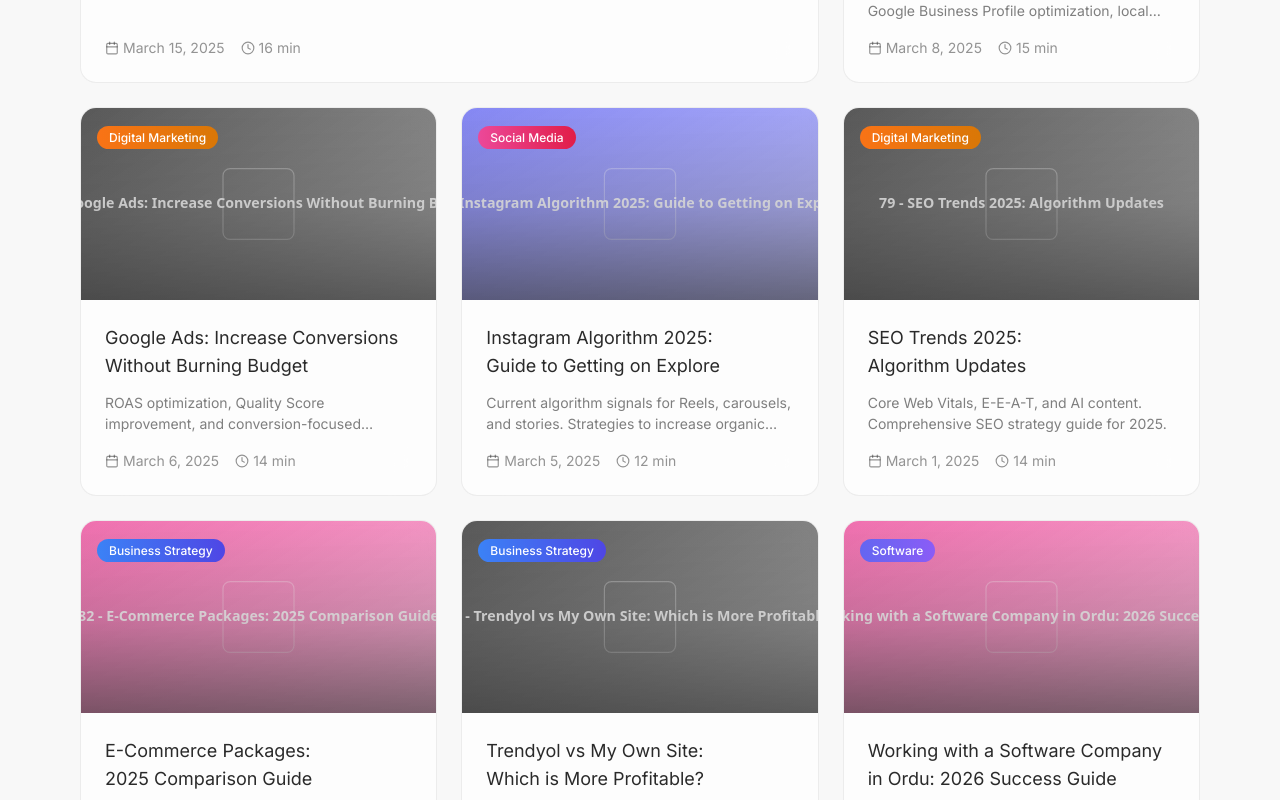
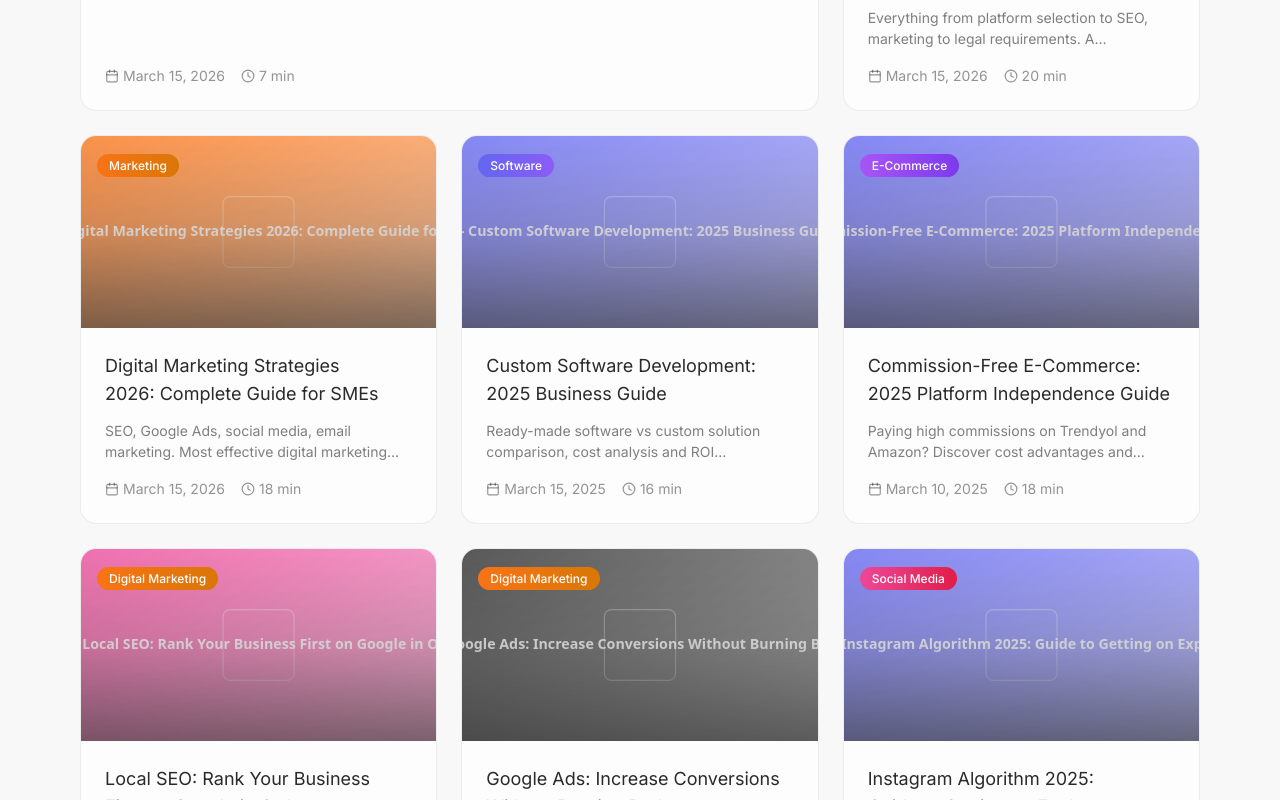
Before and after one commit to Webintoshi/celebix, a Next.js app: page /en/blog in a window 1280 px wide. Shown: the part 1260-2060 px from the top of the page. Built offline with nearby package versions, Linux system fonts and the light colour scheme.

Commit message:
feat: Blog yazıları tarihe göre sıralandı (en yeni üstte)

```diff
--- a/app/[locale]/blog/page.tsx
+++ b/app/[locale]/blog/page.tsx
@@ -37,8 +37,11 @@ export default function Blog({ params }: { params: { locale: string } }) {
   const [activeCategory, setActiveCategory] = useState<Category>("all");
   const [searchQuery, setSearchQuery] = useState("");
 
-  const featuredPosts = blogPosts.filter(p => p.featured);
-  const regularPosts = blogPosts.filter(p => !p.featured);
+  // Sort posts by date (newest first) for all post lists
+  const sortByDate = (a: BlogPost, b: BlogPost) => new Date(b.date).getTime() - new Date(a.date).getTime();
+
+  const featuredPosts = blogPosts.filter(p => p.featured).sort(sortByDate);
+  const regularPosts = blogPosts.filter(p => !p.featured).sort(sortByDate);
 
   const filteredPosts = regularPosts.filter(post => {
     const matchesCategory = activeCategory === "all" || post.category === activeCategory;
```
